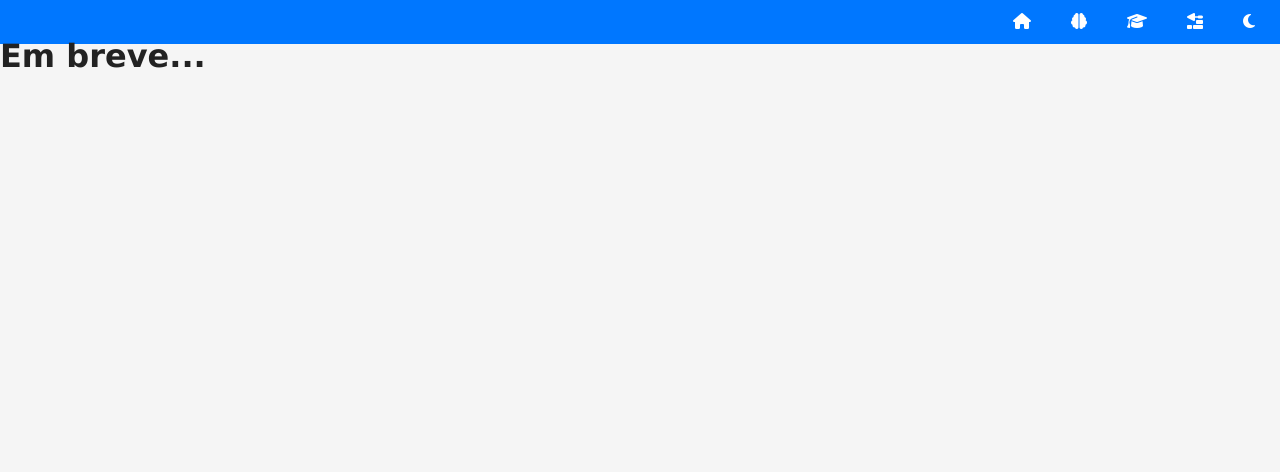
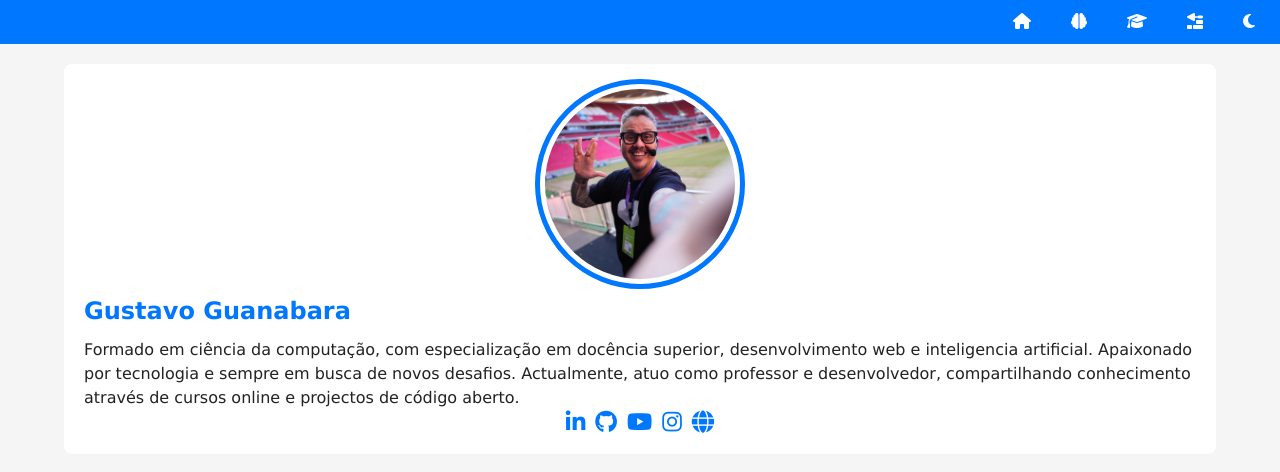
Before and after one commit to josemaralexandre/projecto-portifolio, a plain HTML site: page index.html in a window 1280 px wide. Drawn offline with Linux system fonts and the light colour scheme.

Commit message:
Actualizei

```diff
--- a/estilos/style.css
+++ b/estilos/style.css
@@ -58,3 +58,54 @@ nav#menu a:hover{
   background-color: var(--destaque-inverso);
   color: var(--destaque);
 }
+
+main{
+  display: grid;
+  grid-template-columns: auto 90vw auto;
+  margin-top: 20px;
+  gap: 20px;
+}
+
+section#ficha{
+  background-color: var(--fundo-card);
+  padding: 20px;
+  border-radius: 8px;
+  grid-column: 2;
+}
+
+section#ficha img.foto{
+  width: 200px;
+  aspect-ratio: 1/1;
+  object-fit: cover;
+  overflow: hidden;
+  border-radius: 50%;
+  border: 5px solid var(--fundo-card);
+  outline: 5px solid var(--destaque);
+  display: block;
+  margin: auto;
+  margin-bottom: 15px;
+}
+
+section#ficha h1{
+  color: var(--destaque);
+  margin: 15px 0px;
+  font-size: 1.5em;
+  text-align: left;
+}
+
+div#social{
+  display: flex;
+  justify-content: center;
+  align-items: center;
+  font-size: 1.4em;
+  gap: 10px;
+}
+
+div#social a{
+  color: var(--destaque);
+  transition: .5s;
+}
+
+div#social a:hover{
+  color: var(--destaque-inverso);
+}
--- a/index.html
+++ b/index.html
@@ -22,7 +22,28 @@
     </header>
 
     <main>
-        <h1>Em breve...</h1>
+
+        <section id="ficha">
+            <img src="imagens/guanabara-perfil.jpg" alt="Gustavo Guanabara" class="foto">
+            <h1>Gustavo Guanabara</h1>
+            <p>Formado em ciência da computação, com especialização em docência superior, desenvolvimento web e inteligencia artificial. Apaixonado por tecnologia e sempre em busca de novos desafios. Actualmente, atuo como professor e desenvolvedor, compartilhando conhecimento através de cursos online e projectos de código aberto.</p>
+
+            <div id="social">
+                <a href="https://www.linkdin.com/in/guanabara/" target="_blank" rel="nofollow"><i class="fa-brands fa-linkedin-in"></i></a>
+                <a href="https://www.github.com/gustavoguanabara" target="_blank" rel="nofollow"><i class="fa-brands fa-github"></i></a>
+                <a href="https://www.youtube.com/cursoemvideo" target="_blank" rel="nofollow"><i class="fa-brands fa-youtube"></i></a>
+                <a href="https://www.instagram.com/cursoemvideo" target="_blank" rel="nofollow"><i class="fa-brands fa-instagram"></i></a>
+                <a href="https://www.cursoemvideo.com" target="_blank" rel="nofollow"><i class="fa-solid fa-globe"></i></a>
+            </div>
+
+        </section>
+
+
+        <section id="detalhes">
+
+        </section>
+
+
     </main>
 
     <footer>
```
